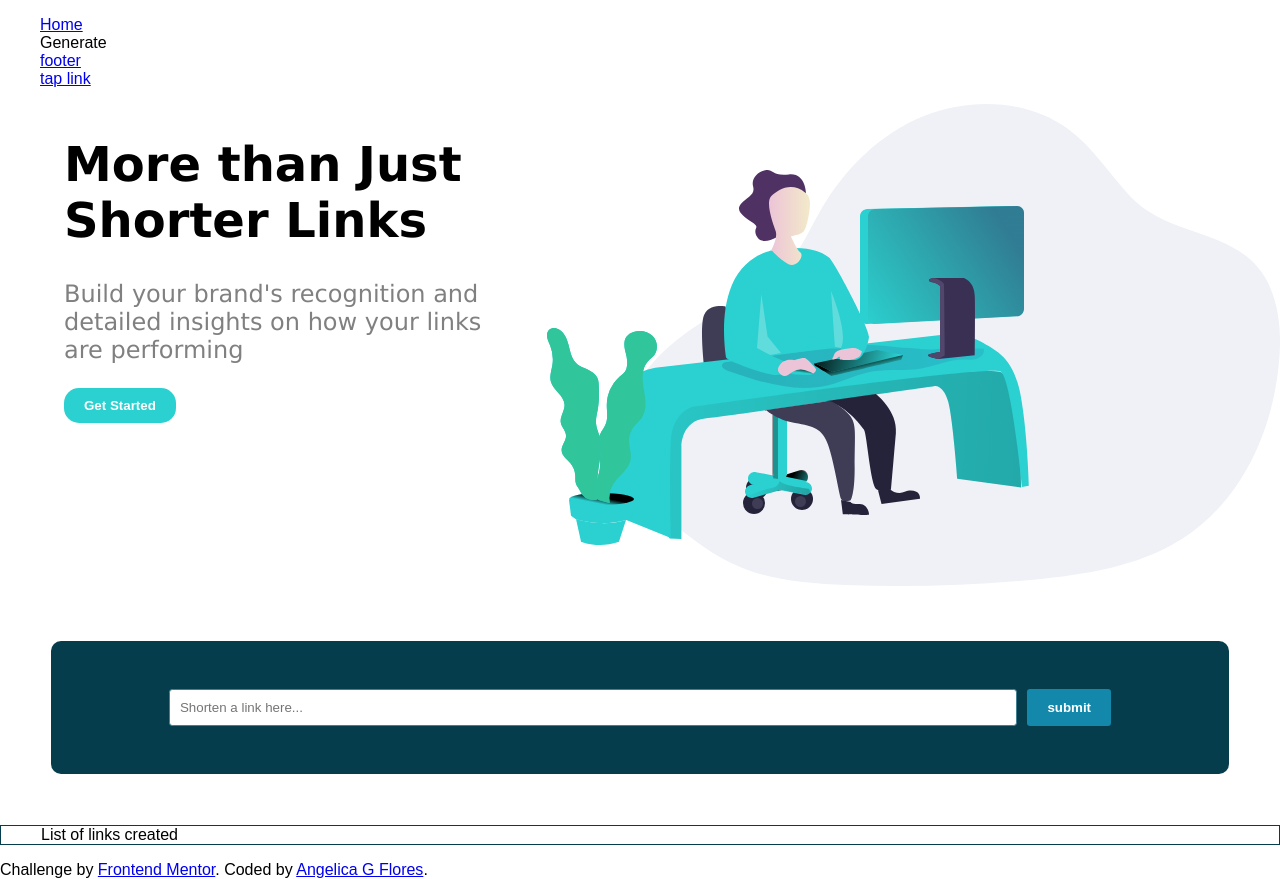
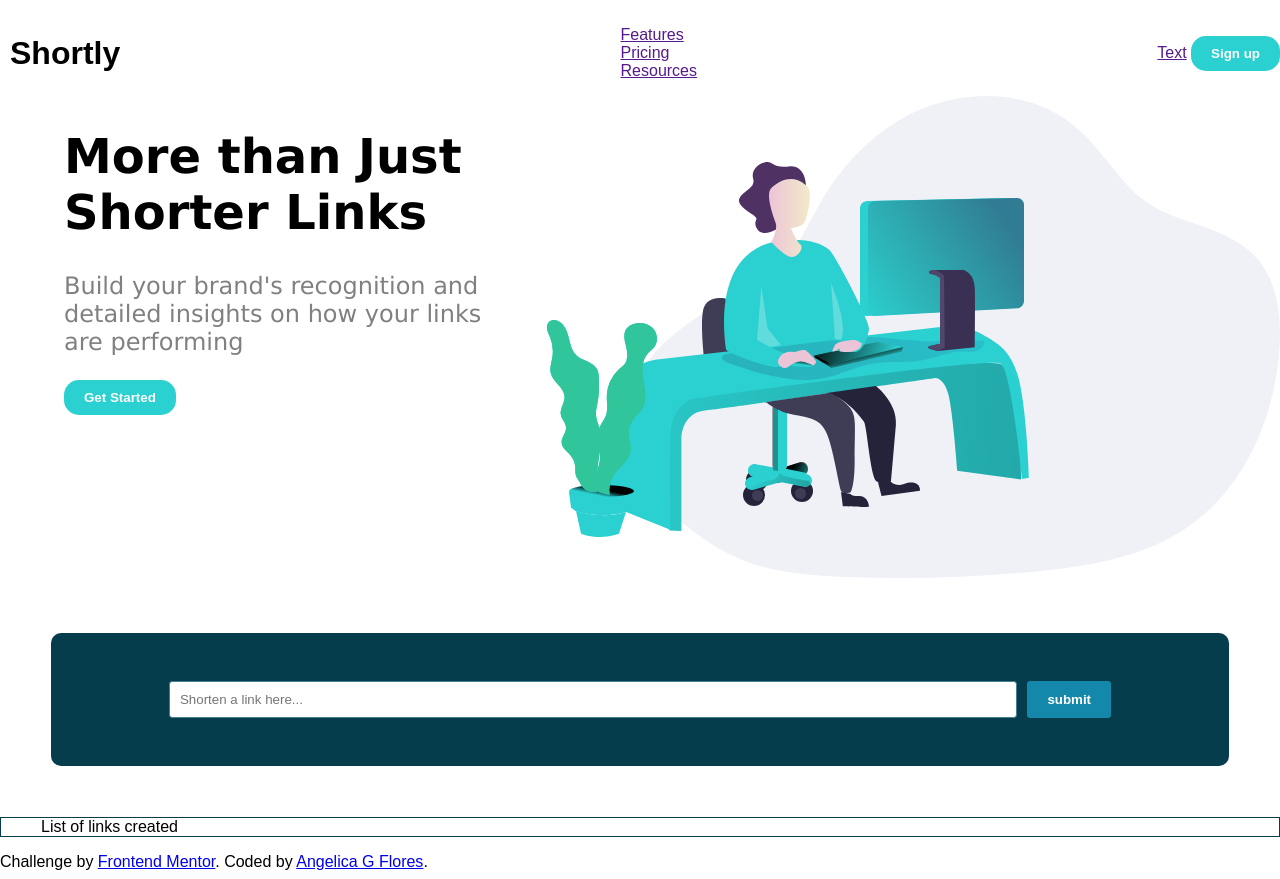
Before and after one commit to AngelicaGFlores/project-shortenURL, a plain HTML site: page index.html in a window 1280 px wide. Drawn offline with Linux system fonts and the light colour scheme; files whose address does not match are found by name.

Commit message:
Just add the nav for now

```diff
--- a/index.html
+++ b/index.html
@@ -5,6 +5,9 @@
 		<meta name="viewport" content="width=device-width, initial-scale=1.0" />
 		<!-- displays site properly based on user's device -->
 		<link rel="stylesheet" href="style.css" />
+		<link rel="stylesheet" href="main.css" />
+
+
 		<script src="./src/index.js" defer></script>
 
 		<link
@@ -14,17 +17,32 @@
 			href="./images/favicon-32x32.png" />
 
 		<title>Frontend Mentor | Shortly URL shortening API Challenge</title>
+		<link
+			rel="stylesheet"
+			href="https://cdnjs.cloudflare.com/ajax/libs/font-awesome/7.0.1/css/all.min.css"
+			integrity="sha512-2SwdPD6INVrV/lHTZbO2nodKhrnDdJK9/kg2XD1r9uGqPo1cUbujc+IYdlYdEErWNu69gVcYgdxlmVmzTWnetw=="
+			crossorigin="anonymous"
+			referrerpolicy="no-referrer" />
 
 		<!-- Feel free to remove these styles or customise in your own stylesheet 👍 -->
 	</head>
 	<body>
 		<nav>
-			<ul>
-				<li><a href=" ">Home</a></li>
-				<li><a href=""></a> Generate</li>
-				<li><a href=" ">footer</a></li>
-				<li><a href=" ">tap link</a></li>
-			</ul>
+			<span>Shortly</span>
+			<div id="First-nav">
+				<ul>
+
+					<li><a href="">Features</a></li>
+					<li><a href="">Pricing</a></li>
+					<li><a href="">Resources</a></li>
+				</ul>
+
+			</div>
+			<div id="Second-nav">
+				<a href="">Text</a>
+				<button id="hero-button">Sign up</button>
+			</div>
+			<i class="fa-solid fa-bars"></i>
 		</nav>
 		<div class="hero-image">
 			<div class="hero-text">
--- /dev/null
+++ b/main.css
@@ -0,0 +1,49 @@
+nav {
+    display: flex;
+    justify-content: space-between;
+    align-items: center;
+    margin-top: 10px;
+    margin-left:10px;
+
+}
+/*
+nav > i {
+    display: none;
+} */
+
+li {
+	display: flex;
+    flex-direction: row;
+	margin-left: 0%;
+	margin-right: 0px;
+
+
+
+}
+
+Span {
+	font-size: xx-large;
+	font-weight: bolder;
+    margin-left: 4px;
+    margin-left: 0%;
+}
+
+i.fa-solid.fa-bars {
+	display: none;
+}
+
+
+@media screen and ( max-width:375px ) {
+    nav > ul {
+        display: none;
+    }
+    i {
+        margin-left: auto;
+        margin-top: 20px;
+        /* //align-self: flex-end; */
+    }
+
+
+
+
+}
--- a/src/index.js
+++ b/src/index.js
@@ -4,6 +4,14 @@
 const longURLinput = document.getElementById(`usertextURL`);
 const submitInput = document.getElementById(`submit`);
 const listLinksUL = document.getElementById(`section-list`);
+
+//query itag
+const dropDown = document.querySelector('i');
+
+dropDown.addEventListener('click', function () {
+	document.querySelector('nav>ul').classList.toggle('show')
+})
+
 //array of links
 const arrayLinks = [];
 
```
Also changed, not shown: style.css (line endings or trailing spaces).
